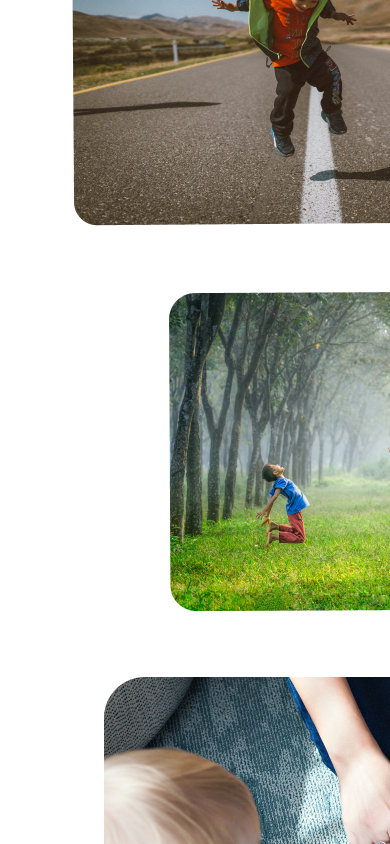
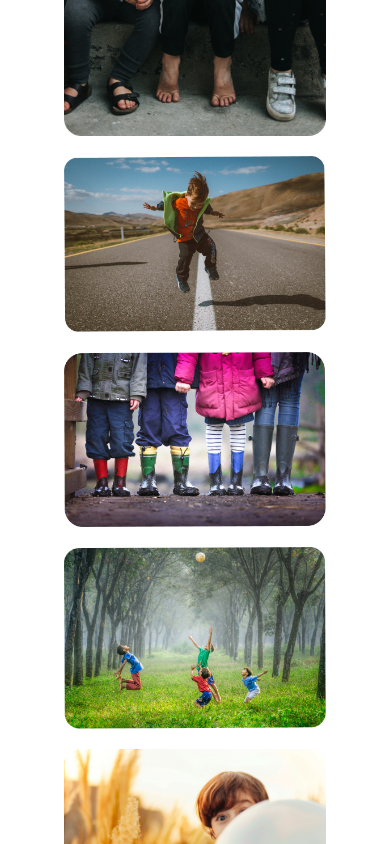
Before and after one commit to RadmehrM/KBK-React, a React (Create React App) app in the folder kbk-react/: page /gallery in a window 390 px wide. Shown: the part 980-1824 px from the top of the page. Built offline with nearby package versions, Linux system fonts and the light colour scheme.

Commit message:
fixed responsivity of gallery page

```diff
--- a/kbk-react/src/styles/GalleryPage.css
+++ b/kbk-react/src/styles/GalleryPage.css
@@ -19,42 +19,64 @@
   margin-left: 25%;
 }
 
-.photo-2{
+.photo-2 {
   grid-column: 2;
   grid-row: 1/span 2;
   margin-left: 15%;
 }
 
-.photo-3{
+.photo-3 {
   grid-column: 1;
   grid-row: 1 /span 2;
   margin-top: 60%;
- margin-left: 5%;
+  margin-left: 5%;
 }
 
-.photo-4{
+.photo-4 {
   grid-column: 2;
   grid-row: 2 /span 3;
   margin-top: 30%;
   margin-right: 20%;
 }
 
-.photo-5{
+.photo-5 {
   grid-column: 1;
   grid-row: 3;
   margin-top: 10%;
   margin-left: 20%;
 }
 
-.photo-6{
+.photo-6 {
   grid-column: 2;
-  grid-row: 3 /span4;
+  grid-row: 3 /span 4;
   margin-top: 40%;
 }
 
-.photo-7{
+.photo-7 {
   grid-column: 1;
   grid-row: 4;
   margin-top: 10%;
   margin-left: 10%;
 }
+
+/* Media query for tablet and mobile screens */
+@media (max-width: 768px) {
+  .photo-collage {
+    grid-template-columns: repeat(1, 1fr); /* Change to a single column */
+    margin-left: 0; /* Adjust if necessary */
+  }
+
+  /* Reset margins for photos to align properly in a single column */
+  .photo-1, .photo-2, .photo-3, .photo-4, .photo-5, .photo-6, .photo-7 {
+    width: 75%;
+    margin-left: auto;
+    margin-right: auto;
+    margin-top: 20px; /* Adjust as necessary for spacing between photos */
+  }
+
+  /* Adjust grid-column and grid-row for each photo */
+  .photo-1, .photo-2, .photo-3, .photo-4, .photo-5, .photo-6, .photo-7 {
+    grid-column: 1;
+    grid-row: auto; /* This allows them to naturally flow in the document order */
+  }
+}
```
